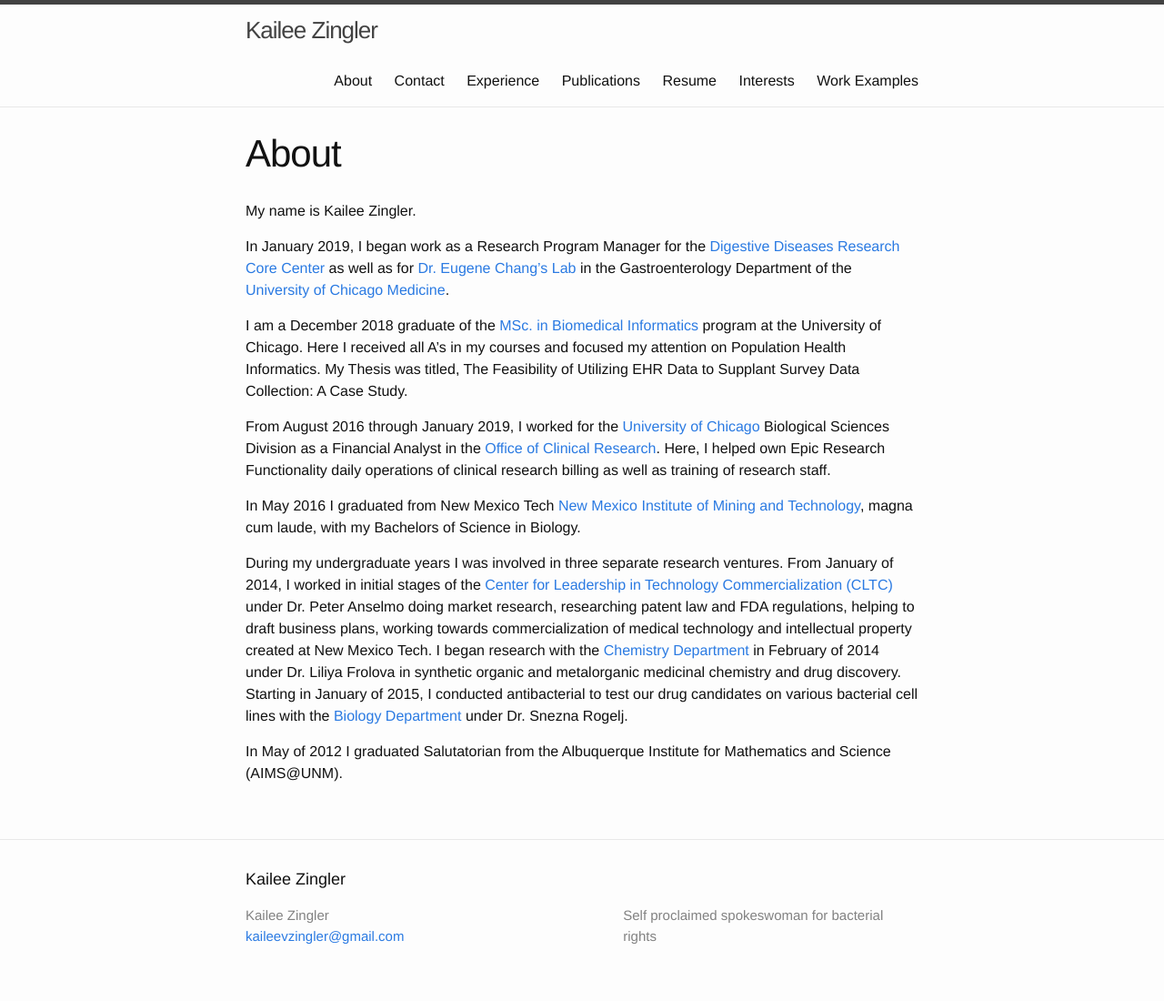
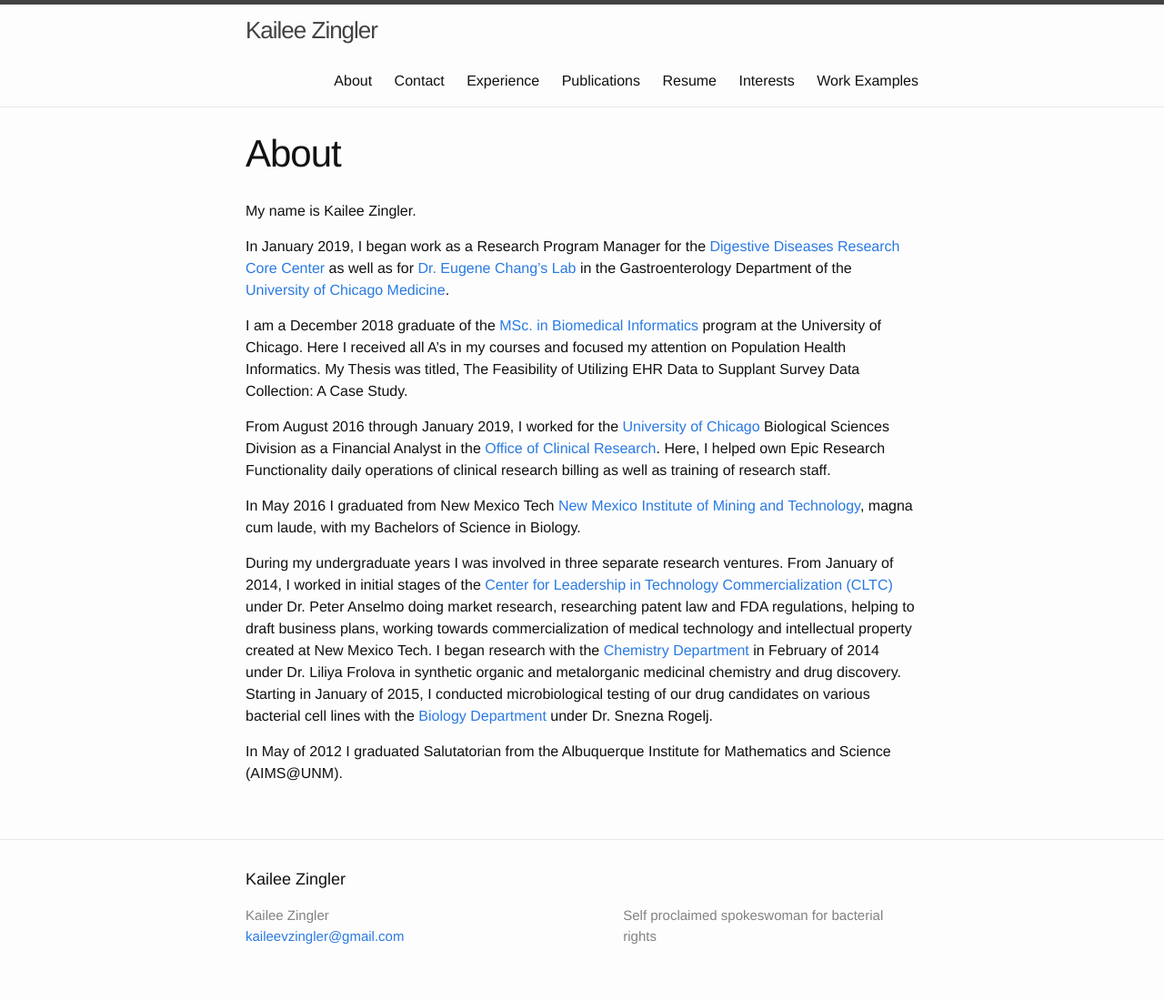
Before and after one commit to kzingler/kzingler.github.io, a Jekyll site: the page built from about.md, in a window 1280 px wide. Shown: the whole page at 91% size. Built offline with Jekyll 4.4.1, drawn with Linux system fonts in a browser that asks for light colours.

Commit message:
really english

```diff
--- a/about.md
+++ b/about.md
@@ -25,7 +25,7 @@
 I began research with the [Chemistry
 Department](http://infohost.nmt.edu/~chem/) in February of 2014 under Dr. Liliya Frolova in
 synthetic organic and metalorganic medicinal chemistry and drug discovery. Starting in January of 2015, I conducted
-antibacterial to test our drug candidates on various bacterial cell lines with the [Biology
+microbiological testing of our drug candidates on various bacterial cell lines with the [Biology
 Department](http://infohost.nmt.edu/~biology/) under Dr. Snezna Rogelj.
 
 In May of 2012 I graduated Salutatorian from the Albuquerque Institute for Mathematics and Science (AIMS@UNM).
```
